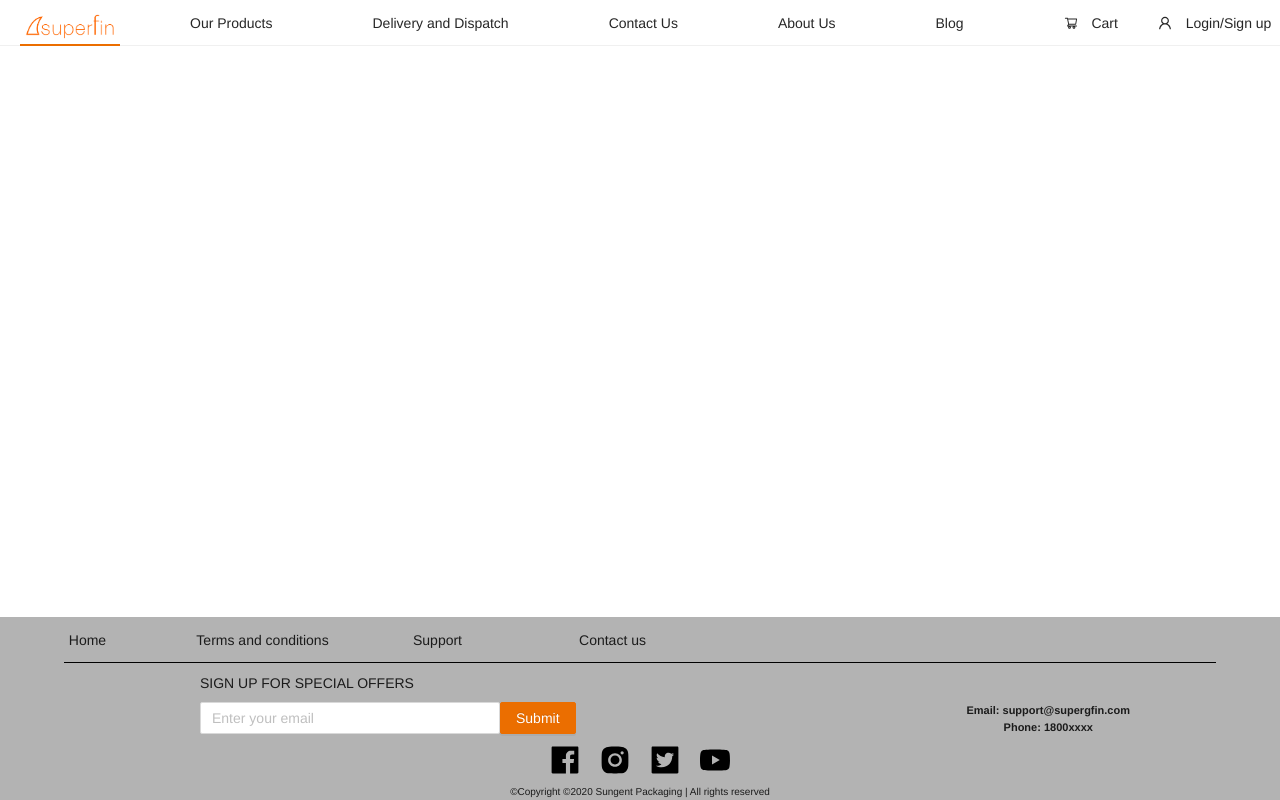
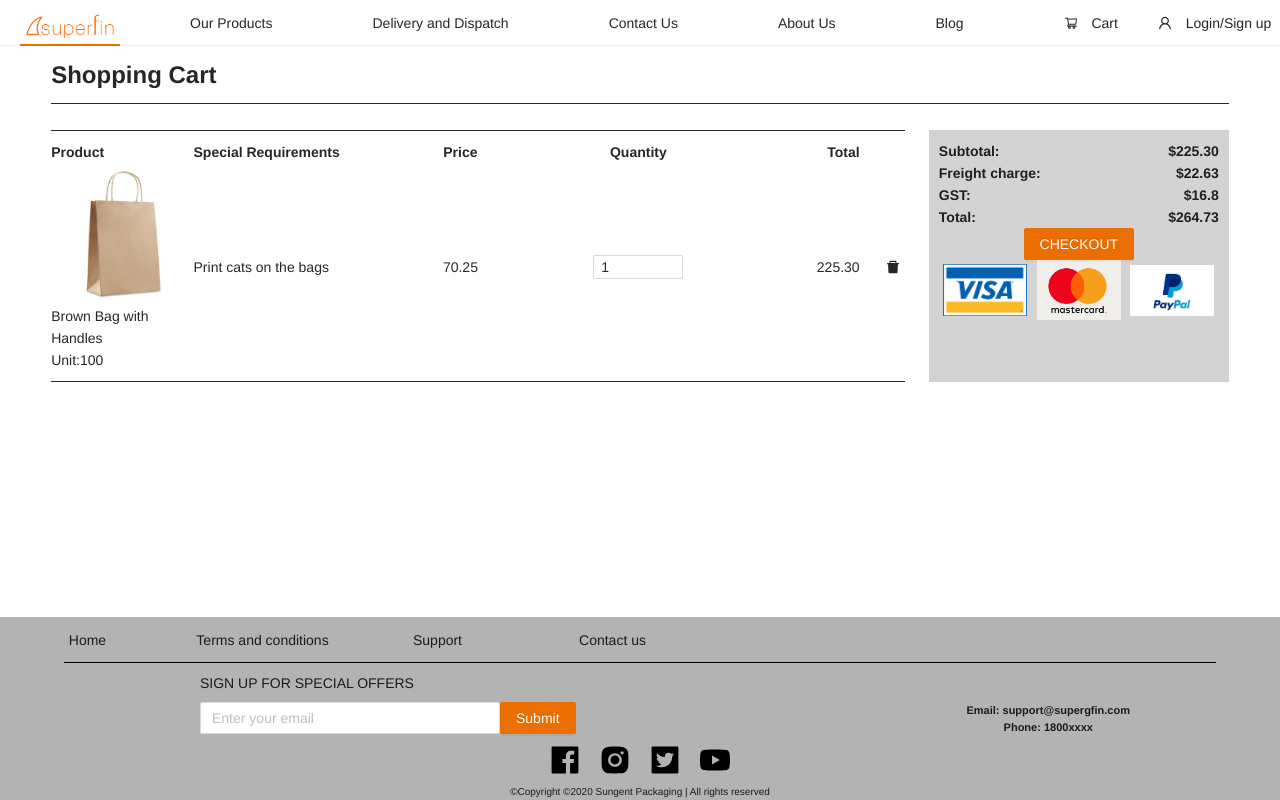
Before and after one commit to TrangNgyn/Superfin, a React (Create React App) app in the folder client/ReactProject/: page /Cart in a window 1280 px wide. Built offline with nearby package versions, Linux system fonts and the light colour scheme.

Commit message:
cart-page

```diff
--- a/client/ReactProject/src/App/App.js
+++ b/client/ReactProject/src/App/App.js
@@ -7,6 +7,7 @@ import { Router, Route, Switch, useParams } from 'react-router-dom';
 
 import Login from '../Pages/Login/Login';
 import Homepage from '../Pages/Homepage/Homepage';
+import Cart from '../Pages/Cart/Cart';
 import ContactUs from '../Pages/ContactUs/ContactUs';
 import DeliveryDispatch from '../Pages/DeliveryDispatch/DeliveryDispatch';
 import AboutUS from '../Pages/AboutUs/AboutUs';
@@ -68,6 +69,7 @@ const App = () => (
             <Route path="/CheckoutSecurePayment"><CheckoutSecurePayment /></Route>
             <Route path="/CheckoutReviewOrder"><CheckoutReviewOrder /></Route>
             <Route path="/CheckoutOrderComplete"><CheckoutOrderComplete /></Route>
+            <Route path="/Cart"><Cart /></Route>
          </Switch>
          </div>
 
--- a/client/ReactProject/src/Pages/Cart/Cart.js
+++ b/client/ReactProject/src/Pages/Cart/Cart.js
@@ -1,3 +1,86 @@
-export default function Cart(){
-    return <h1>CART PAGE</h1>
+import '../../_assets/CSS/pages/Cart.css';
+import { Typography, Button, Row, Col, InputNumber,Layout  } from 'antd';
+import {DeleteFilled} from '@ant-design/icons';
+import { Link } from 'react-router-dom';
+import img1 from "../../_assets/Images/Temp_Images/product_image_1.jpg"
+import visa from "../../_assets/Images/visa.png"
+import mastercard from "../../_assets/Images/mastercard.jpg"
+import paypal from "../../_assets/Images/paypal.jpg"
+
+
+
+const { Title } = Typography;
+const { Sider, Content } = Layout;
+
+const Cart = () =>{
+      return(
+        <body>
+
+        <div id="cart-head">
+        <Title level={3}>Shopping Cart</Title>
+        </div>
+
+        <div id="cart-content">
+
+        <Layout>
+        <Content style={{ background: '#fff',paddingRight: '2%'}}>
+        <div id="cart-summary">
+          <Row>
+            <Col span={4}><div style={{fontWeight:"bold"}}>Product</div></Col>
+            <Col span={5}><div style={{textAlign: "left",fontWeight:"bold"}}>Special Requirements</div></Col>
+            <Col span={5}><div style={{textAlign: "center",fontWeight:"bold"}}>Price</div></Col>
+            <Col span={5}><div style={{textAlign: "center",fontWeight:"bold"}}>Quantity</div></Col>
+            <Col span={4}><div style={{textAlign: "right",paddingRight: "10px",fontWeight:"bold"}}>Total</div></Col>
+          </Row>
+          <Row justify="space-around" align="middle">
+            <Col span={4}>
+              <Row><img src={img1} width="100%" height="100%"/></Row>
+              <Row>Brown Bag with Handles</Row>
+              <Row>Unit:100</Row>
+            </Col>
+            <Col span={5}>Print cats on the bags</Col>
+            <Col span={5}><div style={{textAlign: "center"}}>70.25</div></Col>
+            <Col span={5}><div style={{textAlign: "center"}}><InputNumber defaultValue={1} size="small"/></div></Col>
+            <Col span={4}><div style={{textAlign: "right",paddingRight: "10px"}}>225.30</div></Col>
+            <Col span={1}><div style={{textAlign: "right"}}><Button type="text"><DeleteFilled /></Button></div></Col>
+          </Row>
+        </div>
+        </Content>
+        <Sider  width={300} style={{ background: 'lightgrey', padding:"10px",fontWeight:"bold" }} >
+        <Row>
+        <Col span={12}><div style={{textAlign: "left"}}>Subtotal:</div></Col>
+        <Col span={12}><div style={{textAlign: "right"}}>$225.30</div></Col>
+        </Row>
+        <Row>
+        <Col span={12}><div style={{textAlign: "left"}}>Freight charge:</div></Col>
+        <Col span={12}><div style={{textAlign: "right"}}>$22.63</div></Col>
+        </Row>
+        <Row>
+        <Col span={12}><div style={{textAlign: "left"}}>GST:</div></Col>
+        <Col span={12}><div style={{textAlign: "right"}}>$16.8</div></Col>
+        </Row>
+        <Row gutter={[16, 18]}>
+        <Col span={12}><div style={{textAlign: "left"}}>Total:</div></Col>
+        <Col span={12}><div style={{textAlign: "right"}}>$264.73</div></Col>
+        </Row>
+        <Row gutter={[16, 18]} justify="space-around" align="middle">
+        <Button type="primary"><Link to="/CheckoutShipping">CHECKOUT</Link></Button>
+        </Row>
+        <Row justify="space-around" align="middle">
+        <img src={visa} width="30%"/>
+        <img src={mastercard} width="30%" />
+        <img src={paypal} width="30%"/>
+        </Row>
+        </Sider>
+        </Layout>
+
+
+
+
+        </div>
+        </body>
+      );
+
 }
+
+export default Cart
--- /dev/null
+++ b/client/ReactProject/src/_assets/CSS/pages/Cart.css
@@ -0,0 +1,25 @@
+#cart-head {
+  font-family:Helvetica;
+  margin-top: 1%;
+  margin-bottom: 1%;
+  margin-left: 4%;
+  margin-right: 4%;
+  border-bottom: 1px solid #292929;
+}
+
+#cart-content{
+  font-family:Helvetica;
+  margin-left: 4%;
+  margin-right: 4%;
+  margin-top: 2%;
+}
+
+#cart-summary{
+  font-family:Helvetica;
+  padding-top: 10px;
+  padding-bottom: 10px;
+  margin: auto;
+  width: 100%;
+  border-bottom: 1px solid #292929;
+  border-top: 1px solid #292929;
+}
```
Also changed, not shown: client/ReactProject/src/_assets/Images/mastercard.jpg (added), client/ReactProject/src/_assets/Images/paypal.jpg (added).
